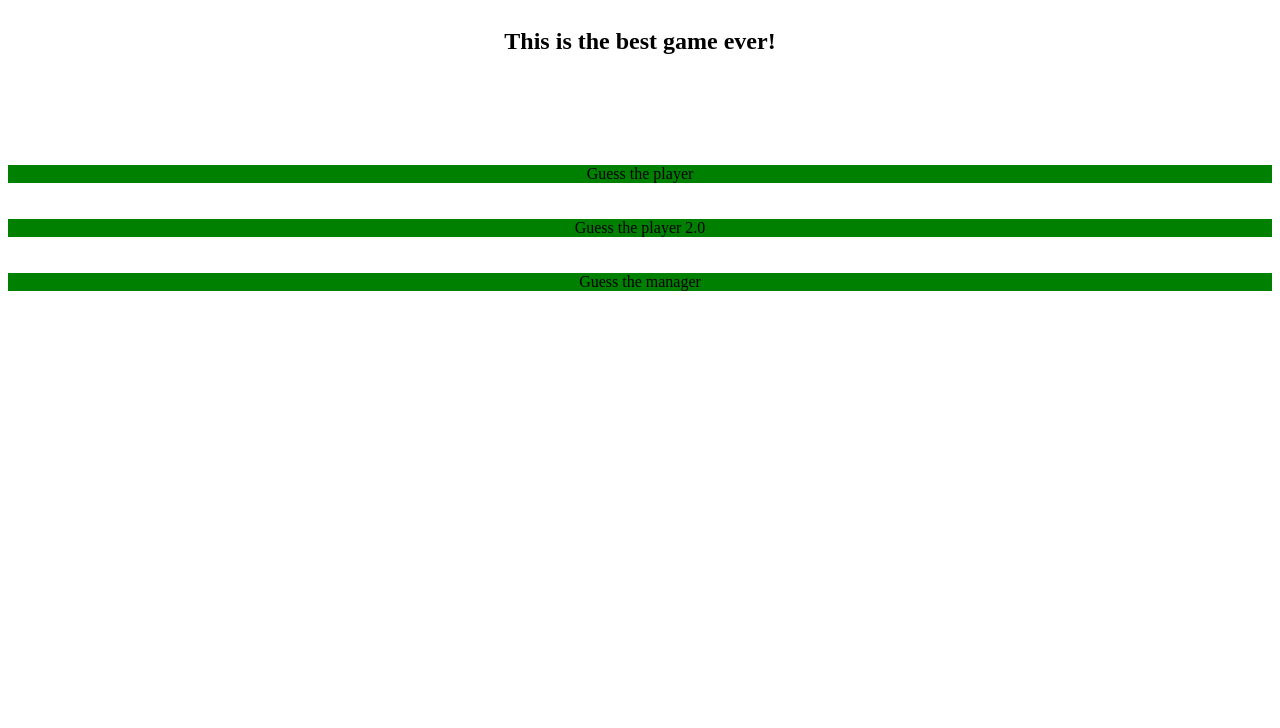
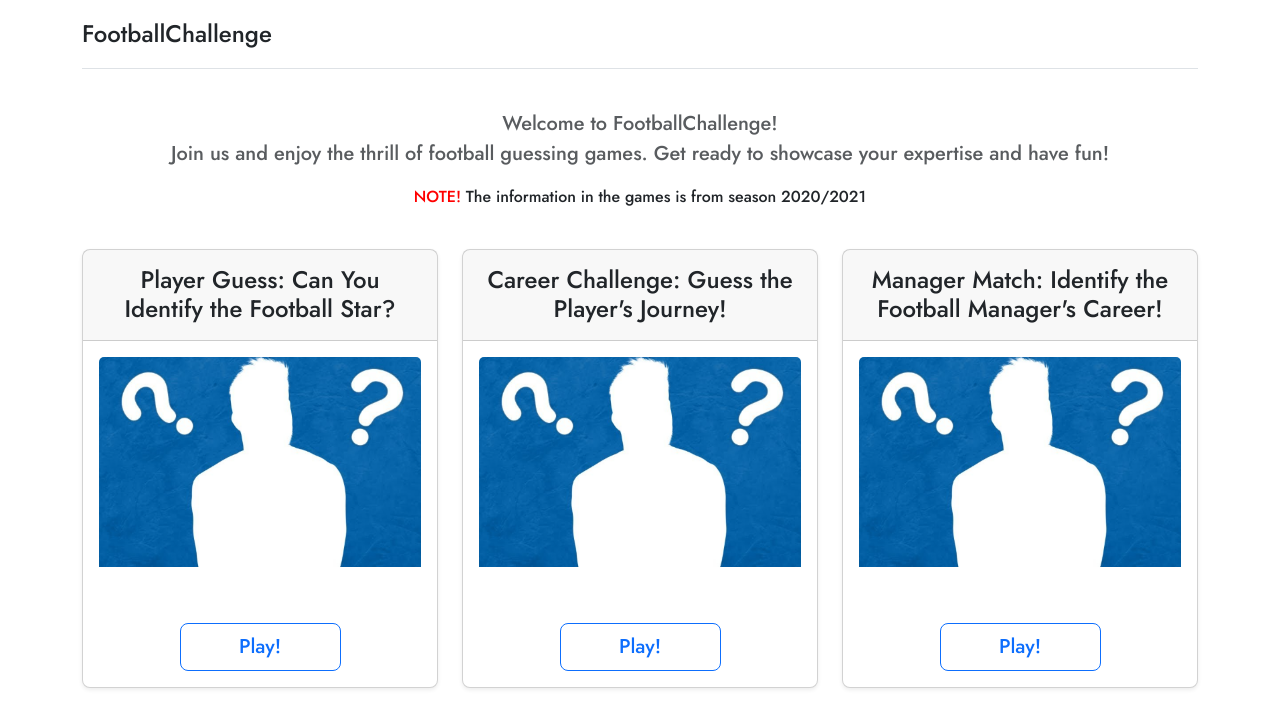
Before and after one commit to HakamQadi/GuessThePlayer_Game, a plain HTML site: page index.html in a window 1280 px wide. Drawn offline with nearby package versions, Linux system fonts and the light colour scheme.

Commit message:
home done

```diff
--- a/css/style.css
+++ b/css/style.css
@@ -11,11 +11,16 @@
 
 /* Home */
 
+.cardImg{
+    margin-bottom: 3.5rem;
+}
+
+
 /* End Home */
 
 /* Players */
 
-body {
+.body {
     /* background-color: green; */
 
     background-image: url("../img/bg.png");
@@ -130,7 +135,7 @@ body {
 
 /* buttons */
 
-.btn {
+.myBtn {
     font-family: inherit;
     font-size: inherit;
 
@@ -153,7 +158,7 @@ body {
     background-color: #445200;
 }
 
-.btn::before {
+.myBtn::before {
     position: absolute;
     z-index: -1;
     top: 50%;
@@ -171,14 +176,14 @@ body {
     background-color: #72937d;
 }
 
-.btn:hover {
+.myBtn:hover {
     cursor: pointer;
 
     color: white;
     background-color: #445200;
 }
 
-.btn:hover::before {
+.myBtn:hover::before {
     transform: translate3d(-50%, -50%, 0) scale3d( 15, 15, 15);
 }
 
@@ -202,21 +207,4 @@ body {
     border-radius: 10px;
     background-color: #fff;
 }
-
-
 /* End Managers */
-
-/*
-
- Rectangle 1
-
-position: absolute;
-width: 500px;
-height: 707px;
-left: calc(50% - 500px/2);
-top: calc(50% - 707px/2 + 149px);
-
-background: linear-gradient(211.06deg, rgba(0, 255, 87, 0.2) 30.31%, rgba(117, 165, 122, 0.156) 73.14%), #D9D9D9;
-border-radius: 25px;
-
-*/
--- a/index.html
+++ b/index.html
@@ -4,41 +4,136 @@
     <meta charset="UTF-8" />
     <meta http-equiv="X-UA-Compatible" content="IE=edge" />
     <meta name="viewport" content="width=device-width, initial-scale=1.0" />
+    <!-- Bootstrsp -->
+    <link
+      href="https://cdn.jsdelivr.net/npm/bootstrap@5.3.0/dist/css/bootstrap.min.css"
+      rel="stylesheet"
+      integrity="sha384-9ndCyUaIbzAi2FUVXJi0CjmCapSmO7SnpJef0486qhLnuZ2cdeRhO02iuK6FUUVM"
+      crossorigin="anonymous"
+    />
+    <!-- CSS -->
+    <link rel="stylesheet" href="../css/style.css" />
+    <!-- Font -->
+    <link
+      href="https://fonts.googleapis.com/css2?family=Jost:wght@100;500;700;900&display=swap"
+      rel="stylesheet"
+    />
     <title>Home</title>
   </head>
   <body>
-    <div style="display: flex; justify-content: center">
-        <h2>This is the best game ever!</h2>
-    </div>
-    <br>
-    <br>
-    <br>
-    <br>
-    <br>
+    <body>
+      <div class="container py-3">
+        <header>
           <div
-      style="background-color: green; display: flex; justify-content: center"
+            class="d-flex flex-column flex-md-row align-items-center pb-3 mb-4 border-bottom"
           >
             <a
-        style="text-decoration: none; color: black"
-        href="./html/guess-player.html"
-        >Guess the player</a
+              href="#"
+              class="d-flex align-items-center text-dark text-decoration-none"
             >
+              <span class="fs-4">FootballChallenge</span>
+            </a>
+
+            <!-- <nav class="d-inline-flex mt-2 mt-md-0 ms-md-auto">
+              <a class="me-3 py-2 text-dark text-decoration-none" href="#"
+                >Features</a
+              >
+              <a class="me-3 py-2 text-dark text-decoration-none" href="#"
+                >Enterprise</a
+              >
+              <a class="me-3 py-2 text-dark text-decoration-none" href="#"
+                >Support</a
+              >
+              <a class="py-2 text-dark text-decoration-none" href="#"
+                >Pricing</a
+              >
+            </nav> -->
           </div>
-    <br /><br />
-    <div style="background-color: green; display: flex; justify-content: center">
-      <a
-        style="text-decoration: none; color: black"
-        href="./html/guess-player2.html"
-        >Guess the player 2.0</a
+
+          <div class="pricing-header p-3 pb-md-4 mx-auto text-center">
+            <p class="fs-5 text-muted">
+              Welcome to FootballChallenge!<br />
+              Join us and enjoy the thrill of football guessing games. Get ready
+              to showcase your expertise and have fun!
+            </p>
+            <p>
+              <span style="color: red">NOTE!</span> The information in the games
+              is from season 2020/2021
+            </p>
+          </div>
+        </header>
+
+        <main>
+          <div class="row row-cols-1 row-cols-md-3 mb-3 text-center">
+            <div class="col">
+              <div class="card mb-4 rounded-3 shadow-sm">
+                <div class="card-header py-3">
+                  <h4 class="my-0 fw-normal">
+                    Player Guess: Can You Identify the Football Star?
+                  </h4>
+                </div>
+                <div class="card-body">
+                  <img
+                    class="card-img-top cardImg"
+                    src="./img/guess.png"
+                    alt=""
+                  />
+                  <button
+                    onclick="window.location.href='./HTML/guess-player.html'"
+                    class="w-50 btn btn-lg btn-outline-primary"
                   >
+                    Play!
+                  </button>
                 </div>
-    <br /><br />
-    <div style="background-color: green; display: flex; justify-content: center">
-      <a
-        style="text-decoration: none; color: black"
-        href="./html/guess-manager.html"
-        >Guess the manager</a
+              </div>
+            </div>
+            <div class="col">
+              <div class="card mb-4 rounded-3 shadow-sm">
+                <div class="card-header py-3">
+                  <h4 class="my-0 fw-normal">
+                    Career Challenge: Guess the Player's Journey!
+                  </h4>
+                </div>
+                <div class="card-body">
+                  <img
+                    class="card-img-top cardImg"
+                    src="./img/guess.png"
+                    alt=""
+                  />
+                  <button
+                    onclick="window.location.href='./HTML/guess-player2.html'"
+                    class="w-50 btn btn-lg btn-outline-primary"
                   >
+                    Play!
+                  </button>
+                </div>
+              </div>
+            </div>
+            <div class="col">
+              <div class="card mb-4 rounded-3 shadow-sm">
+                <div class="card-header py-3">
+                  <h4 class="my-0 fw-normal">
+                    Manager Match: Identify the Football Manager's Career!
+                  </h4>
+                </div>
+                <div class="card-body">
+                  <img
+                    class="card-img-top cardImg"
+                    src="./img/guess.png"
+                    alt=""
+                  />
+                  <button
+                    onclick="window.location.href='./HTML/guess-manager.html'"
+                    class="w-50 btn btn-lg btn-outline-primary"
+                  >
+                    Play!
+                  </button>
+                </div>
+              </div>
+            </div>
+          </div>
+        </main>
       </div>
     </body>
+  </body>
 </html>
```
Also changed, not shown: html/guess-manager.html (+3 -3 lines), html/guess-player.html (+3 -3 lines), html/guess-player2.html (+3 -3 lines). Lines whose indentation alone changed are shown as unchanged.
